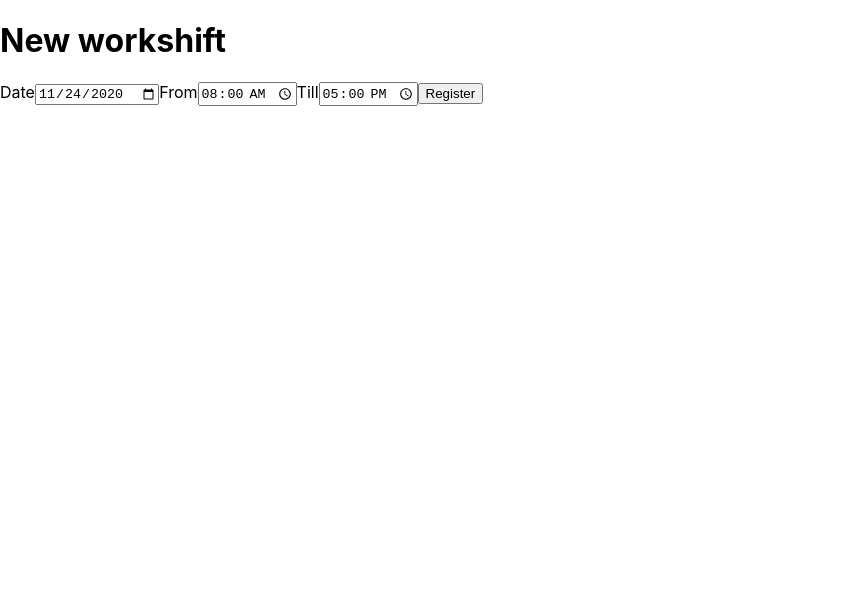
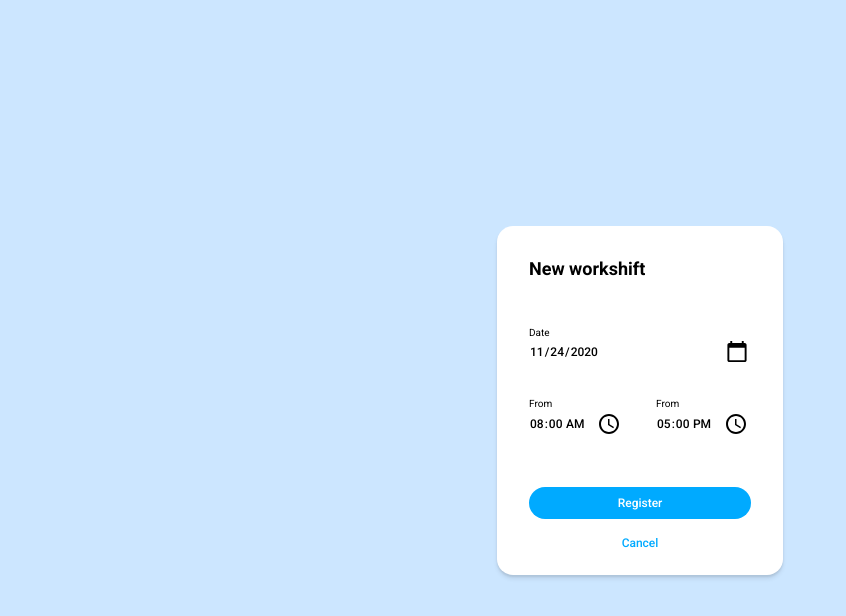
Before and after one commit to rmdevries/uren-in-beheer, a React (Create React App) app in the folder src/UiB.UI/: page / in a window 1280 px wide. Shown: the top 616 px of the page, without its empty margins (0-846 px from the left). Built offline with nearby package versions, Linux system fonts and the light colour scheme.

Commit message:
Style the creation of workshifts (#21)

```diff
--- a/src/UiB.UI/src/App.css
+++ b/src/UiB.UI/src/App.css
@@ -36,3 +36,87 @@
     transform: rotate(360deg);
   }
 }
+
+.card {
+  background: #ffffff;
+  border-radius: 16px;
+  box-shadow: 0px 2px 2px rgba(0, 0, 0, 0.08), 0px 4px 4px rgba(0, 0, 0, 0.08);
+  display: inline-flex;
+  flex-direction: column;
+  padding: 32px 32px 16px 32px;
+}
+
+.card h1 {
+  font-size: 18px;
+  margin: 0 0 48px 0;
+}
+
+.card form {
+  display: flex;
+  flex-direction: column;
+}
+
+.card form .row {
+  border: 0;
+  display: flex;
+  padding: 0;
+  margin: 0;
+}
+
+.card form .row .column {
+  border: 0;
+  display: flex;
+  flex-direction: column;
+  padding: 0;
+  margin: 0;
+}
+
+.card form .row .column:first-child {
+  margin-right: 16px;
+}
+
+.card form .row .column:last-child {
+  margin-left: 16px;
+}
+
+.card form label {
+  font-size: 10px;
+  font-weight: 400;
+}
+
+.card form input {
+  border: 0;
+  font-family: "Roboto";
+  font-size: 12px;
+  font-weight: 500;
+  padding: 0;
+}
+
+.card form input[type="date"],
+.card form input[type="time"] {
+  margin-bottom: 32px;
+}
+
+.card form input[type="submit"] {
+  border-radius: 16px;
+  height: 32px;
+  padding: 0 16px;
+}
+
+input::-webkit-calendar-picker-indicator {
+  height: 24px;
+  margin-left: 8px;
+  width: 24px;
+}
+
+.card form .submitButton {
+  background: #00aaff;
+  color: #ffffff;
+  margin: 16px 0 4px 0;
+}
+
+.card form .cancelButton {
+  background: #ffffff;
+  color: #00aaff;
+  margin-top: 4px;
+}
--- a/src/UiB.UI/src/App.tsx
+++ b/src/UiB.UI/src/App.tsx
@@ -24,7 +24,7 @@ function App() {
   }
 
   return (
-    <div>
+    <div className="card">
       <h1>New workshift</h1>
       <form onSubmit={(e) => {
         e.preventDefault();
@@ -44,12 +44,21 @@ function App() {
       .then(data => console.log(data));
       }}>
         <label>Date</label>
-        <input type="date" onChange={handleDateChange} value={inputDate.toISOString().split('T')[0]}></input>
-        <label>From</label>
-        <input type='time' onChange={handleStartChange} value={inputStart}></input>
-        <label>Till</label>
-        <input type='time' onChange={handleEndChange} value={inputEnd}></input>
-        <input type='submit' value='Register'></input>
+        <input type="date" onChange={handleDateChange} value={inputDate.toISOString().split('T')[0]}/>
+
+        <fieldset className="row">
+          <fieldset className="column">
+            <label>From</label>
+            <input type="time"  onChange={handleStartChange} value={inputStart}/>
+          </fieldset>
+          <fieldset className="column">
+          <label>From</label>
+            <input type="time" onChange={handleEndChange} value={inputEnd}/>
+          </fieldset>
+        </fieldset>
+
+        <input className="submitButton" type="submit" value="Register"/>
+        <input className="cancelButton" type="submit" value="Cancel"/>
       </form>
     </div>
   );
--- a/src/UiB.UI/src/index.css
+++ b/src/UiB.UI/src/index.css
@@ -1,13 +1,18 @@
+@import url("https://fonts.googleapis.com/css2?family=Roboto:wght@400;500;700&display=swap");
+
 body {
+  justify-content: center;
+  display: flex;
+  align-items: center;
+  height: 100vh;
+  background: #cce6ff;
   margin: 0;
-  font-family: -apple-system, BlinkMacSystemFont, 'Segoe UI', 'Roboto', 'Oxygen',
-    'Ubuntu', 'Cantarell', 'Fira Sans', 'Droid Sans', 'Helvetica Neue',
-    sans-serif;
+  font-family: "Roboto";
   -webkit-font-smoothing: antialiased;
   -moz-osx-font-smoothing: grayscale;
 }
 
 code {
-  font-family: source-code-pro, Menlo, Monaco, Consolas, 'Courier New',
+  font-family: source-code-pro, Menlo, Monaco, Consolas, "Courier New",
     monospace;
 }
```
